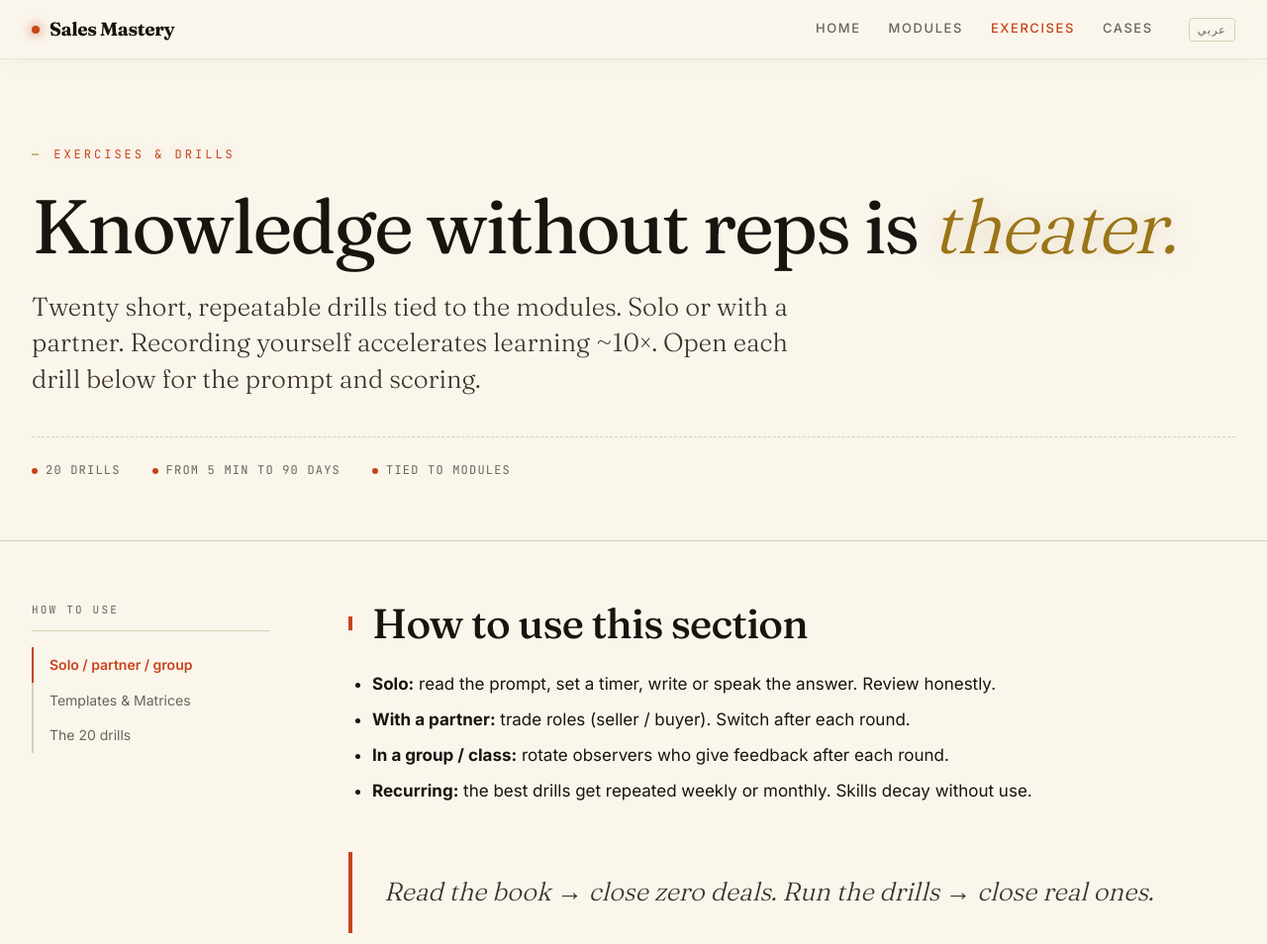
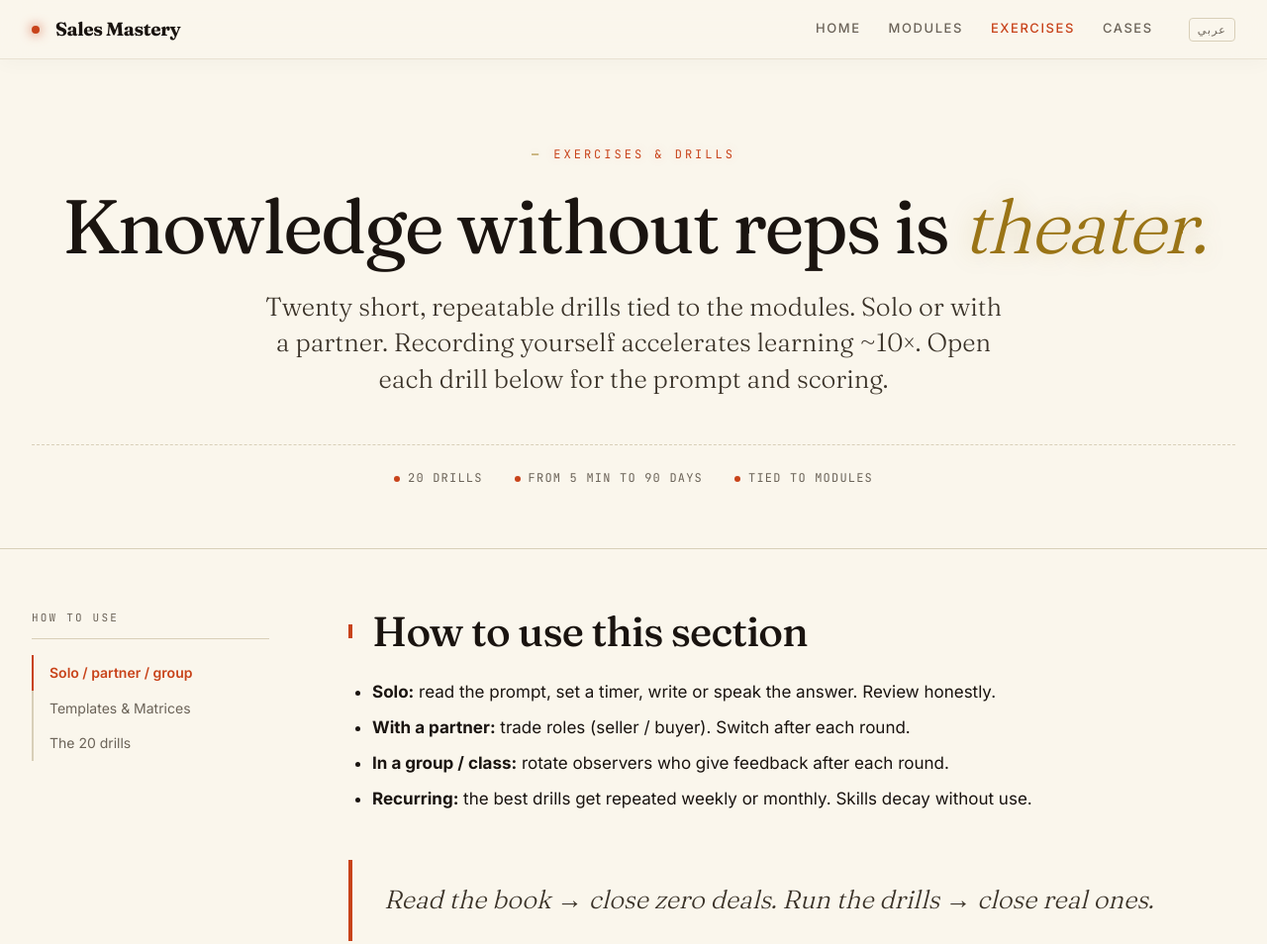
Before and after one commit to gaferto612/sales-mastery, a plain HTML site: page exercises.html in a window 1280 px wide. Shown: the top 954 px of the page at 99% size. Drawn offline with Linux system fonts and the light colour scheme.

Commit message:
fix: Center align head title and subhead on both hero and module pages

```diff
--- a/styles.css
+++ b/styles.css
@@ -107,7 +107,8 @@ body {
   text-decoration: none;
   display: flex;
   align-items: center;
-  gap: 10px;
+  justify-content: center;
+  gap: 16px;
 }
 .topbar-brand .dot {
   width: 8px; height: 8px; border-radius: 50%;
@@ -158,7 +159,9 @@ body {
   max-width: 1400px;
   margin: 0 auto;
   border-bottom: 1px solid var(--line);
+  text-align: center;
 }
+.hero-content { position: relative; z-index: 1; max-width: 1100px; margin: 0 auto; text-align: center; }
 .eyebrow {
   font-family: var(--font-mono);
   font-size: 12px;
@@ -194,15 +197,16 @@ h1.module-title em {
   font-weight: 300;
   font-size: clamp(20px, 2.5vw, 26px);
   line-height: 1.4;
-  max-width: 780px;
+  max-width: 760px;
   color: var(--cream);
-  margin-bottom: 32px;
+  margin: 0 auto 48px;
 }
 
 /* === Metadata strip === */
 .meta-strip {
   display: flex;
   flex-wrap: wrap;
+  justify-content: center;
   gap: 32px;
   font-family: var(--font-mono);
   font-size: 12px;
```
